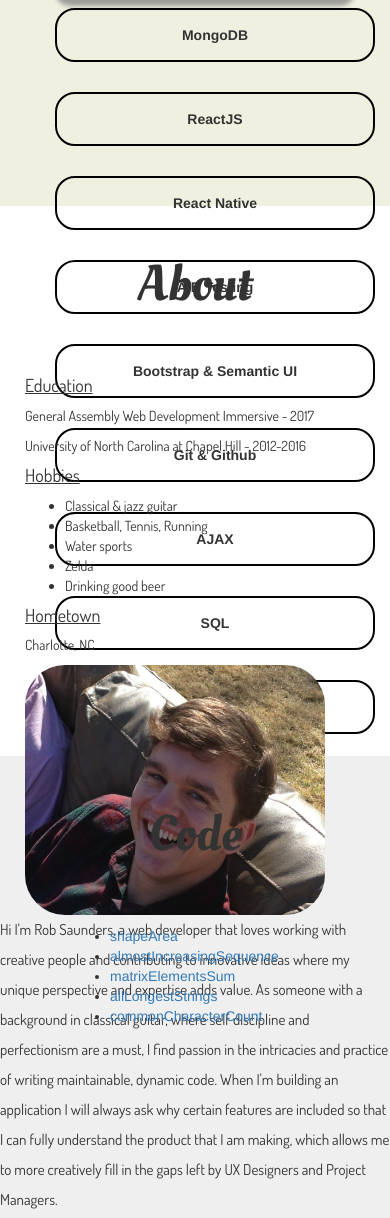
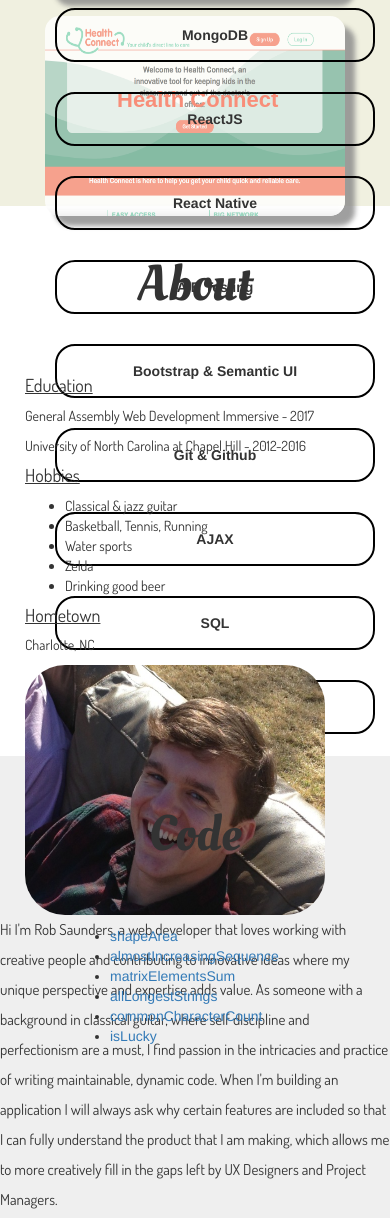
Before and after one commit to rtsaunders19/robsaunders, a plain HTML site: page index.html in a window 390 px wide. Shown: the part 2279-3497 px from the top of the page. Drawn offline with nearby package versions, Linux system fonts and the light colour scheme; a web font is replaced by a local one.

Commit message:
added isLucky

```diff
--- a/index.html
+++ b/index.html
@@ -104,6 +104,13 @@
 						<a target="_blank" class="start-game proj-desc" href="http://sanicland.herokuapp.com/admin">Click this to go to admin page to start game</a>
 					</a>
 				</div>
+				<div class="project col-md-4">
+					<a target="_blank" href="">
+					<img src="images/health_connect.png" height="200px" width="300px"/>
+					<h2 class="health proj-title"><span>Health Connect</span><h2>
+					<p class="health-desc proj-desc">jQuery, Node.js, MongoDB, Auth0</p>
+					</a>
+				</div>
 				</div>
 			</section>
 			<section class="skills-section">
@@ -187,6 +194,8 @@
 						<li><a target="_blank" href="https://github.com/rtsaunders19/almost_an_almostIncreasingSequence/tree/master/matrixElementsSum">matrixElementsSum</a></li>
 						<li><a target="_blank" href="https://github.com/rtsaunders19/almost_an_almostIncreasingSequence/tree/master/allLongestStrings">allLongestStrings</a></li>
 						<li><a target="_blank" href="https://github.com/rtsaunders19/almost_an_almostIncreasingSequence/tree/master/commonCharacterCount">commonCharacterCount</a></li>
+						<li><a target="_blank" href="https://github.com/rtsaunders19/almost_an_almostIncreasingSequence/blob/master/isLucky/isLucky.js">isLucky</a></li>
+
 					</ul>
 				</div>
 			</section>
```
